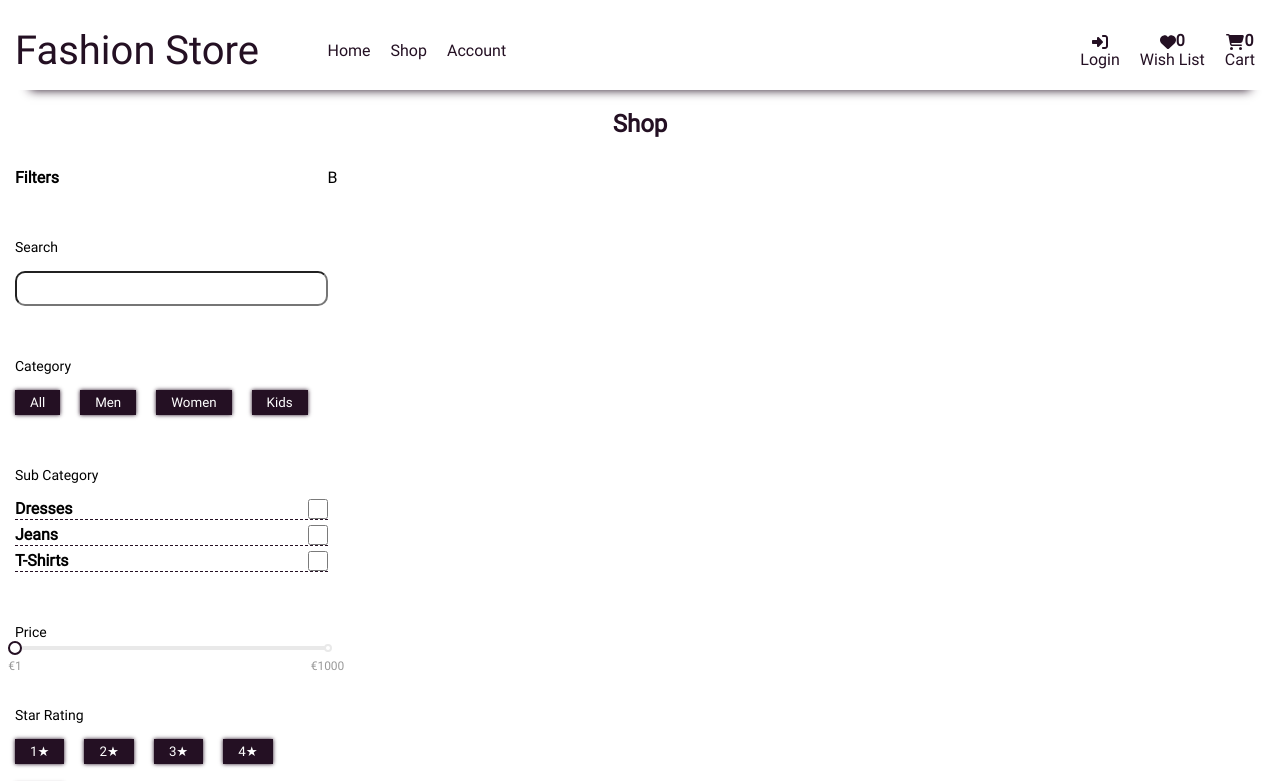
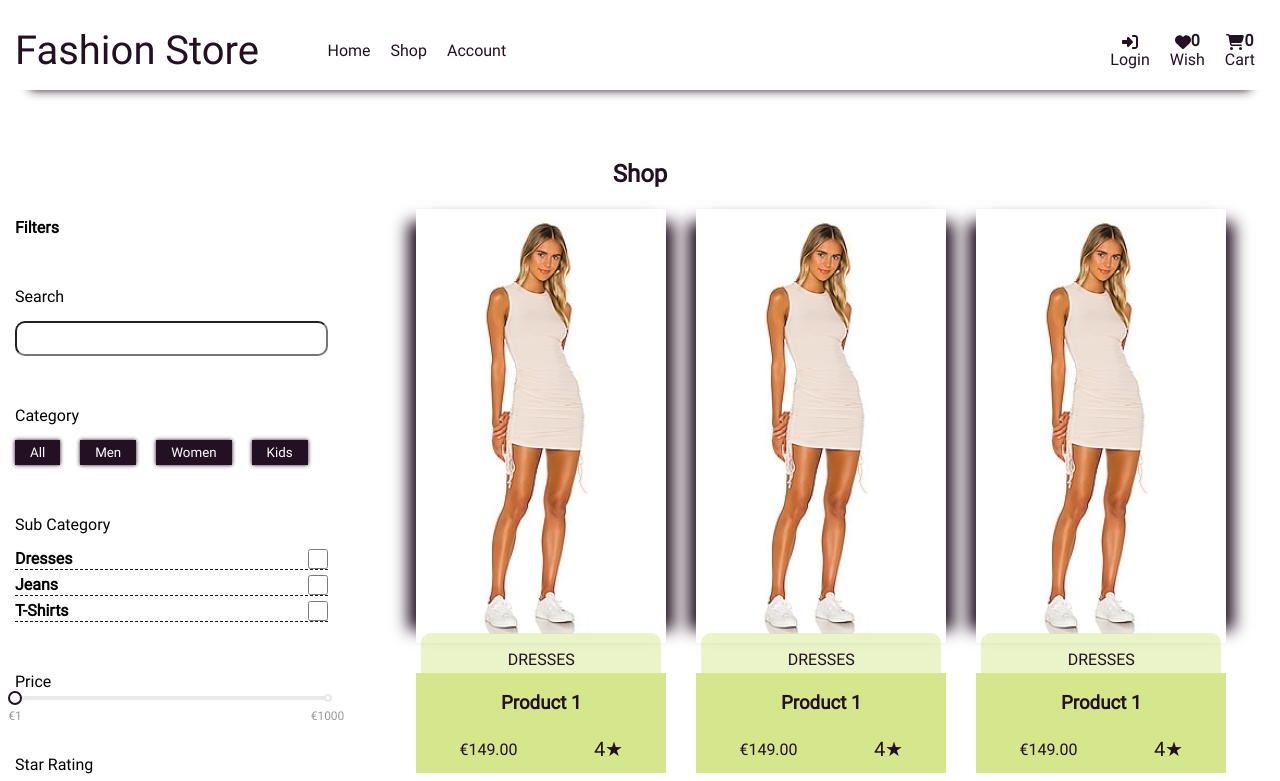
Before and after one commit to Maestro1982/fashion-store-ecommerce, a React (Create React App) app in the folder frontend/: page /shop in a window 1280 px wide. Shown: the top 781 px of the page. Built offline with nearby package versions, Linux system fonts and the light colour scheme; the HTML template or start-up script is replaced by a standard one.

Commit message:
create shopproduct, shopproducts components and css styling

```diff
--- a/frontend/src/App.css
+++ b/frontend/src/App.css
@@ -463,6 +463,10 @@
 }
 
 /* Shop */
+.smp-container {
+  margin: 50px 0;
+}
+
 .smp-title {
   text-align: center;
   color: #241023;
@@ -486,7 +490,7 @@
 }
 
 .sf-groupTitle {
-  font-size: 14px;
+  font-size: 16px;
 }
 
 .c-filterDiv,
@@ -561,3 +565,12 @@
 .rc-slider-handle-dragging.rc-slider-handle-dragging.rc-slider-handle-dragging {
   box-shadow: 0 0 0 2px #241023 !important;
 }
+
+.sps-row {
+  display: flex;
+  justify-content: center;
+  align-items: center;
+  flex-wrap: wrap;
+  gap: 30px;
+  margin-left: 50px;
+}
--- a/frontend/src/components/Header.jsx
+++ b/frontend/src/components/Header.jsx
@@ -54,7 +54,7 @@ const Header = () => {
                     <FontAwesomeIcon icon={faHeart} />
                     <span className='menu-badge'>0</span>
                   </div>
-                  <span>Wish List</span>
+                  <span>Wish</span>
                 </Link>
               </li>
               <li>
--- a/frontend/src/components/ShopMainPart.jsx
+++ b/frontend/src/components/ShopMainPart.jsx
@@ -1,5 +1,6 @@
 import React from 'react';
 import ShopFilter from './ShopFilter';
+import ShopProducts from './ShopProducts';
 
 const ShopMainPart = () => {
   return (
@@ -14,7 +15,9 @@ const ShopMainPart = () => {
             <ShopFilter />
           </div>
         </div>
-        <div className='smp-col'>B</div>
+        <div className='smp-col'>
+          <ShopProducts />
+        </div>
       </div>
     </div>
   );
--- /dev/null
+++ b/frontend/src/components/ShopProduct.jsx
@@ -0,0 +1,30 @@
+import React from 'react';
+import { Link } from 'react-router-dom';
+
+const ShopProduct = () => {
+  return (
+    <div className='np-group'>
+      <Link to='/product'>
+        <div className='np-body'>
+          <img
+            src='./assets/products/product1.jpg'
+            className='product-img'
+            alt=''
+          />
+        </div>
+        <div className='np-footer'>
+          <div className='np-footerDiv'>
+            <span className='np-category'>Dresses</span>
+            <h3 className='np-titleProduct'>Product 1</h3>
+            <div className='np-footerSubDiv'>
+              <span className='np-price'>€149.00</span>
+              <span className='np-star'>4★</span>
+            </div>
+          </div>
+        </div>
+      </Link>
+    </div>
+  );
+};
+
+export default ShopProduct;
--- /dev/null
+++ b/frontend/src/components/ShopProducts.jsx
@@ -0,0 +1,17 @@
+import React from 'react';
+import ShopProduct from './ShopProduct';
+
+const ShopProducts = () => {
+  return (
+    <div className='sps-container'>
+      <div className='sps-row'>
+        <ShopProduct />
+        <ShopProduct />
+        <ShopProduct />
+        <ShopProduct />
+      </div>
+    </div>
+  );
+};
+
+export default ShopProducts;
```
